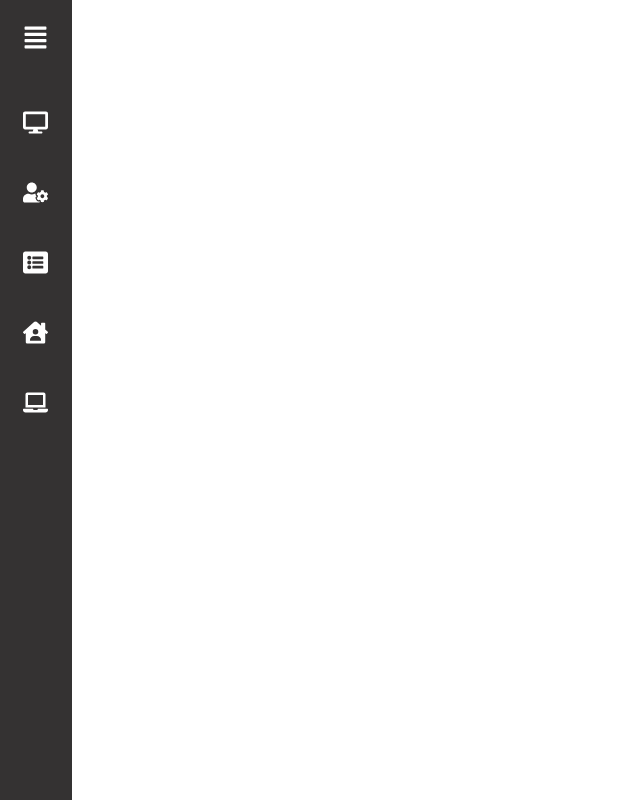
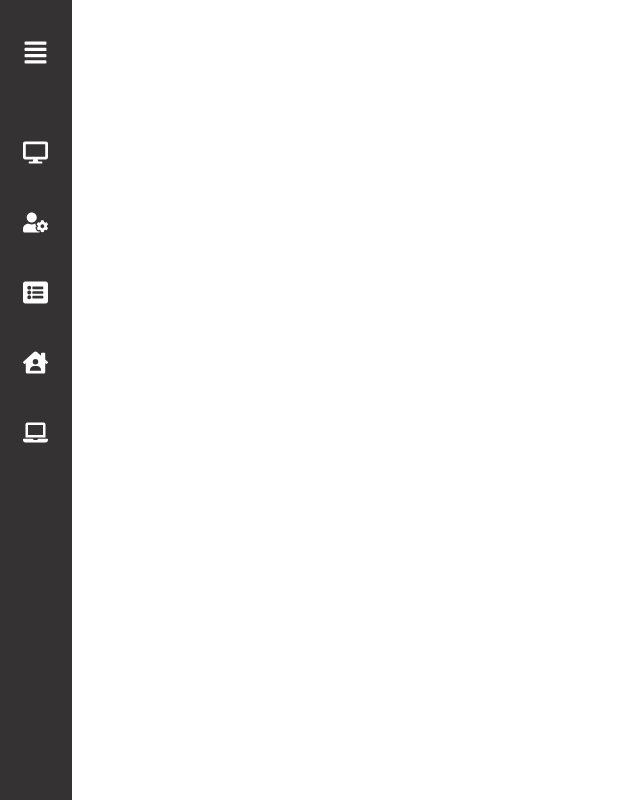
Before and after one commit to dbtjsdlf222/muscle-cat, a React (Create React App) app in the folder frontend/: page / in a window 1280 px wide. Shown: the whole page, without its empty margins (0-640 px from the left). Built offline with nearby package versions, Linux system fonts and the light colour scheme.

Commit message:
사이바 아이템을 추가 삭제를 편하게 하기위해  조금 더 컴포넌트로 나눴음

```diff
--- a/frontend/src/components/SideBar.js
+++ b/frontend/src/components/SideBar.js
@@ -1,11 +1,15 @@
 import React, {useState} from "react";
 import styles from "../css/SideBar.module.css"
-import { FaDesktop, FaListAlt, FaAlignJustify, FaUserCog, FaHouseUser, FaLaptop} from "react-icons/fa"
+import { FaDesktop, FaListAlt, FaAlignJustify, FaUserCog, FaHouseUser, FaLaptop,
+     FaChevronDown, FaChevronUp} from "react-icons/fa"
 import logo from "../logo_white.png"
 import {Link} from "react-router-dom";
+import SideBarItem from "./SideBarItem";
+import SideBarItemFold from "./SideBarItemFold";
 
 const SideBar = () => {
     const [active, setActive] = useState(false);
+
 
     function changeActive() {
         setActive(active ? false : true);
@@ -21,55 +25,11 @@ const SideBar = () => {
                                 <FaAlignJustify size="25" color="white" />
                             </i>
                         </li>
-                        <li>
-                            <Link to="/nav" >
-                                <i className={ styles.icon_menu }>
-                                    <FaDesktop size="25" color="white" />
-                                </i>
-                                <span>대시보드</span>
-                            </Link>
-                        </li>
-                        <li>
-                            <Link to="/nav" >
-                                <i className={ styles.icon_menu }>
-                                    <FaUserCog size="25" color="white" />
-                                </i>
-                                <span>
-                                    회원관리
-                                </span>
-                            </Link>
-                        </li>
-                        <li>
-                            <Link to="/nav" >
-                                <i className={ styles.icon_menu }>
-                                    <FaListAlt size="25" color="white" />
-                                </i>
-                                <span>
-                                    게시글
-                            </span>
-                            </Link>
-                        </li>
-                        <li>
-                            <Link to="/nav" >
-                                <i className={ styles.icon_menu }>
-                                    <FaHouseUser size="25" color="white" />
-                                </i>
-                                <span>
-                                    홈페이지관리
-                                </span>
-                            </Link>
-                        </li>
-                        <li>
-                            <Link to="/nav" >
-                                <i className={ styles.icon_menu }>
-                                    <FaLaptop size="25" color="white" />
-                                </i>
-                                <span>
-                                    포스이동
-                                </span>
-                            </Link>
-                        </li>
-
+                        <SideBarItem url="/dashboard" icon={<FaDesktop size="25" color="white" />} text="대시보드" isActive={active}/>
+                        <SideBarItem url="/member" icon={<FaUserCog size="25" color="white" />} text="회원관리" isActive={active}/>
+                        <SideBarItemFold url="/board" icon={<FaListAlt size="25" color="white" />} text="게시글" subItem={{"subpage":[{"pageLink":"/test","pageText": "공지사항"},{"pageLink":"/test2","pageText": "건의사항"}]}}/>
+                        <SideBarItem url="/homepage" icon={<FaHouseUser size="25" color="white" />} text="홈페이지관리" isActive={active}/>
+                        <SideBarItem url="/pos" icon={<FaLaptop size="25" color="white" />} text="포스이동" />
                     </ul>
             </div>
         </div>
--- /dev/null
+++ b/frontend/src/components/SideBarItem.js
@@ -0,0 +1,21 @@
+import {Link} from "react-router-dom";
+import styles from "../css/SideBar.module.css";
+import React, {useState} from "react";
+
+const SideBarItem = (props) => {
+
+    return(
+        <li>
+            <Link to={props.url} className={ styles.item} >
+                <i className={ styles.icon_menu }>
+                    {props.icon}
+                </i>
+                <span>
+                    {props.text}
+                </span>
+            </Link>
+        </li>
+    );
+}
+
+export default SideBarItem
--- /dev/null
+++ b/frontend/src/components/SideBarItemFold.js
@@ -0,0 +1,32 @@
+import {Link} from "react-router-dom";
+import styles from "../css/SideBar.module.css";
+import React, {useState} from "react";
+import {FaChevronDown, FaChevronUp} from "react-icons/fa";
+import SideBarItemFoldItem from "./SideBarItemFoldItem";
+
+const SideBarItemFold = (props) => {
+    const [active, setActive] = useState(false);
+
+    function changeActive() {
+        setActive(active ? false : true);
+    }
+
+    return(
+        <li onClick={ changeActive }>
+            <div className={ styles.item + " " +(active ? styles.itemActive : ''  ) } >
+                <i className={ styles.icon_menu }>
+                    {props.icon}
+                </i>
+                <span>
+                    {props.text}
+                </span>
+                <i className={ styles.icon_chevron}>
+                    {active ? <FaChevronDown color="white"/> : <FaChevronUp color="white" /> }
+                </i>
+            </div>
+                <SideBarItemFoldItem subItem={props.subItem}/>
+        </li>
+    );
+}
+
+export default SideBarItemFold
--- /dev/null
+++ b/frontend/src/components/SideBarItemFoldItem.js
@@ -0,0 +1,19 @@
+import React, {useState} from "react";
+import styles from "../css/SideBar.module.css";
+import {Link} from "react-router-dom";
+
+const SideBarItemFoldItem = (props) => {
+    return(
+        <ul className={ styles.subItem}>
+            {props.subItem.subpage.map( n =>
+                <li>
+                    <Link to={n.pageLink}>
+                        <span>{n.pageText}</span>
+                    </Link>
+                </li>
+            )}
+        </ul>
+    );
+}
+
+export default SideBarItemFoldItem
--- a/frontend/src/css/SideBar.module.css
+++ b/frontend/src/css/SideBar.module.css
@@ -1,4 +1,3 @@
-
 @font-face {
     font-family: 'GmarketSansMedium';
     src: url('https://cdn.jsdelivr.net/gh/projectnoonnu/noonfonts_2001@1.1/GmarketSansMedium.woff') format('woff');
@@ -22,7 +21,6 @@
 
 .menu_bar >ul > li:first-child {
     align-items: center;
-    display: flex;
     margin: 20px 0px 60px 0;
     position: relative;
     height: 30px;
@@ -31,25 +29,27 @@
 .menu_bar >ul > li:not(:first-of-type) {
     position: relative;
     width: 100%;
-    height: 50px;
     align-items: center;
-    display: flex;
     margin: 20px 0;
 }
 
-.menu_bar >ul > li:not(:first-of-type) > a {
+.item {
     align-items: center;
     display: flex;
     height: 100%;
     width: 100%;
     text-decoration: none;
-
     border-radius: 30px;
     padding-left: 0px;
+    cursor: pointer;
+    box-sizing: border-box;
 }
 
-.menu_bar >ul > li:not(:first-of-type) > a:hover {
+.item:hover {
     background: gray;
+}
+.item {
+    height: 50px;
 }
 
 .logo {
@@ -80,6 +80,12 @@
     left: 25%;
 }
 
+.icon_chevron {
+    display: none;
+    position: absolute;
+    left: 85%;
+}
+
 span{
     margin-left: 15px;
     font-size: 16px;
@@ -89,15 +95,33 @@ span{
     font-style: normal;
     display: none;
 }
+
+.itemActive {
+    background: gray;
+}
+.active .itemActive {
+    border-bottom-left-radius: 0px;
+    border-bottom-right-radius: 0px;
+    transition: all 100ms linear;
+
+}
+
+.active .itemActive +.subItem{
+    display: list-item;
+    padding: 6px 6px 14px 80px;
+    margin-top: -8px;
+    background: gray;
+    border-bottom-left-radius: 30px;
+    border-bottom-right-radius: 30px;
+    transition: all 100ms linear;
+}
+
 .active {
     width: 250px;
+}
 
-}
 .active > ul {
     padding: 20px;
-}
-.menu_bar >ul > li:first-child {
-    height: 0px;
 }
 
 .active > ul > li > .logo{
@@ -106,15 +130,15 @@ span{
     display: inline-block;
 }
 
-.active >ul >li> a> span {
+.active >ul >li> .item > span {
     display: inline-block;
 }
 
-.active >ul > li:not(:first-of-type) > a {
+.active >ul > li:not(:first-of-type) > .item {
     padding-left: 20px;
 }
 
-.active > ul > li > a > .icon_menu{
+.active > ul > li > .item > .icon_menu{
     left: 0;
     position: relative;
 }
@@ -122,3 +146,23 @@ span{
 .active > ul > li > .icon_tab {
     left: 88%;
 }
+
+.active > ul > li > .item > .icon_chevron {
+    display: inline-block;
+}
+
+.subItem {
+    display: none;
+}
+
+.subItem a {
+    list-style: none;
+    text-decoration: none;
+    color: white;
+
+}
+
+.active .subItem span {
+    margin-left: 0;
+    display: inline-block;
+}
```
